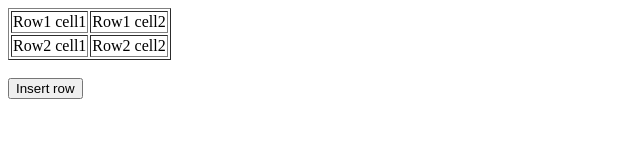
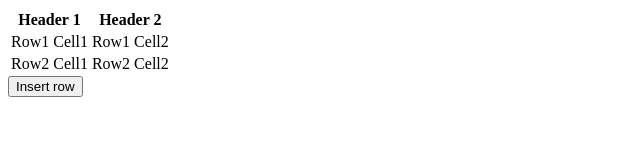
Before and after one commit to acciojob/create-table-1-Adarsh11234, a website: page main.html in a window 1280 px wide. Shown: the whole page, without its empty margins (0-640 px from the left). Drawn offline with Linux system fonts and the light colour scheme.

Commit message:
created a submission

```diff
--- a/main.html
+++ b/main.html
@@ -1,25 +1,29 @@
 <!DOCTYPE html>
+<html lang="en">
+<head>
+    <meta charset="UTF-8">
+    <meta name="viewport" content="width=device-width, initial-scale=1.0">
+    <title>Insert Row Example</title>
+    <style>
+    </style>
+</head>
+<body>
+    <table id="sampleTable">
+        <tr>
+            <th>Header 1</th>
+            <th>Header 2</th>
+        </tr>
+        <tr>
+            <td>Row1 Cell1</td>
+            <td>Row1 Cell2</td>
+        </tr>
+        <tr>
+            <td>Row2 Cell1</td>
+            <td>Row2 Cell2</td>
+        </tr>
+    </table>
+    <button onclick="insert_Row()">Insert row</button>
 
-<html>
-
-<head>
-	<meta charset=utf-8 />
-	<title>Insert row in a table</title>
-	<link rel="stylesheet" href="styles.css">
-</head>
-
-<body>
-	<table id="sampleTable" border="1">
-		<tr><td>Row1 cell1</td>
-		<td>Row1 cell2</td></tr>
-		<tr><td>Row2 cell1</td>
-		<td>Row2 cell2</td></tr>
-	</table><br>
-
-	<input type="button" onclick="insert_Row()" value="Insert row">
-    <script type="text/javascript" src="./script.js">
-</script>
-
+    <script src="script.js"></script>
 </body>
-
 </html>
--- a/script.js
+++ b/script.js
@@ -1,5 +1,15 @@
 function insert_Row() {
-    //Write your code here
+    // Get the table element by ID
+    let table = document.getElementById("sampleTable");
 
+    // Insert a new row at the top (index 0)
+    let newRow = table.insertRow(0);
 
+    // Insert two new cells into the new row
+    let cell1 = newRow.insertCell(0);
+    let cell2 = newRow.insertCell(1);
+
+    // Set the text content of the new cells
+    cell1.textContent = "New Cell1";
+    cell2.textContent = "New Cell2";
 }
--- a/styles.css
+++ b/styles.css
@@ -1 +1,16 @@
 /*  your css code here. If applicable */
+ table {
+            width: 50%;
+            border-collapse: collapse;
+            margin: 20px 0;
+        }
+        table, th, td {
+            border: 1px solid black;
+        }
+        th, td {
+            padding: 10px;
+            text-align: left;
+        }
+        button {
+            margin-top: 10px;
+        }
```
